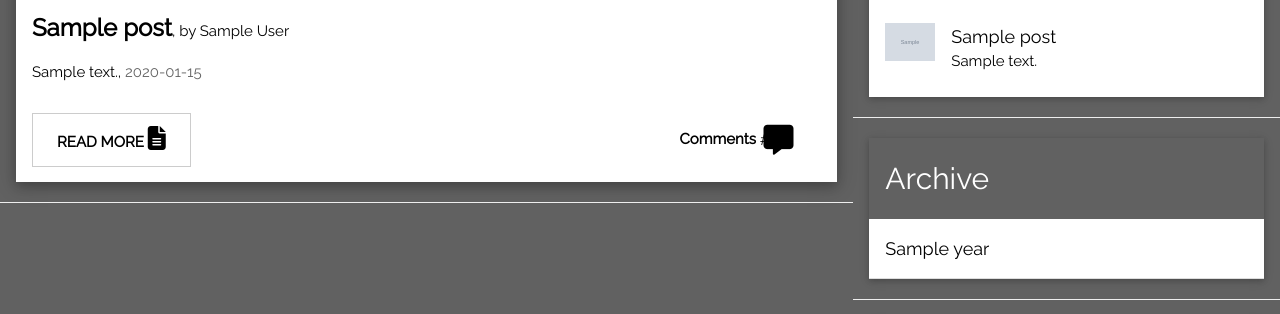
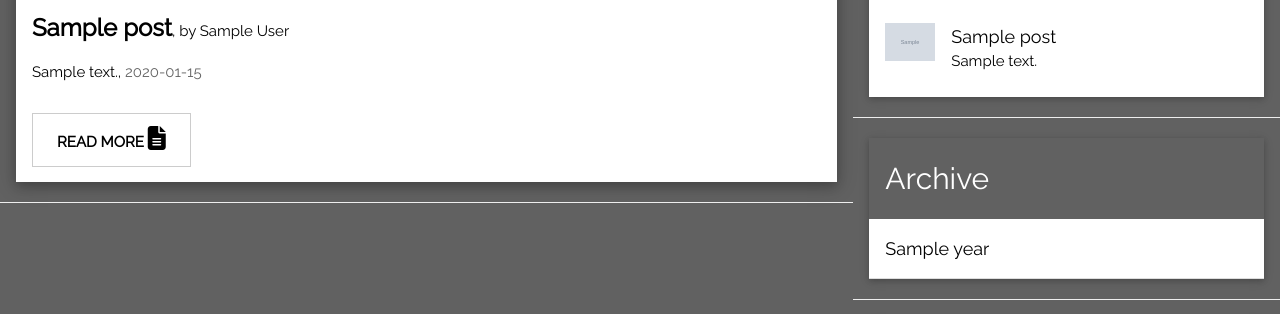
Before and after one commit to Magicrafter13/blog, a Flask app: template templates/index.html in a window 1280 px wide. Shown: the part 813-1127 px from the top of the page. Run offline with Flask 3, Linux system fonts and the light colour scheme; the template is opened without the code that fills it: most values are stand-ins (such as "Sample title", 1, 10 or a date in 2020); grey boxes marked "Sample" are stand-in pictures; parts of the project's set-up code (start-up, migrations or seed data) failed here and were passed over; some libraries are stand-ins or nearby versions.

Commit message:
Remove comment count, since we no longer have comments.

```diff
--- a/templates/index.html
+++ b/templates/index.html
@@ -47,9 +47,9 @@
 						<div class="w3-col m8 s12">
 							<p><a href="/post/{{ post.id }}" class="w3-button w3-padding-large w3-white w3-border"><strong>READ MORE <i class="fas fa-file-alt w3-xlarge"></i></strong></a></p>
 						</div>
-						<div class="w3-col m4 w3-hide-small">
+						<!--<div class="w3-col m4 w3-hide-small">
 							<p><span class="w3-padding-large w3-right"><strong>Comments   </strong> <span class="fa-stack"><i class="fas fa-stack-2x fa-comment-alt"></i>#</span></span></p>
-						</div>
+						</div>-->
 					</div>
 				</div>
 			</div>
```
